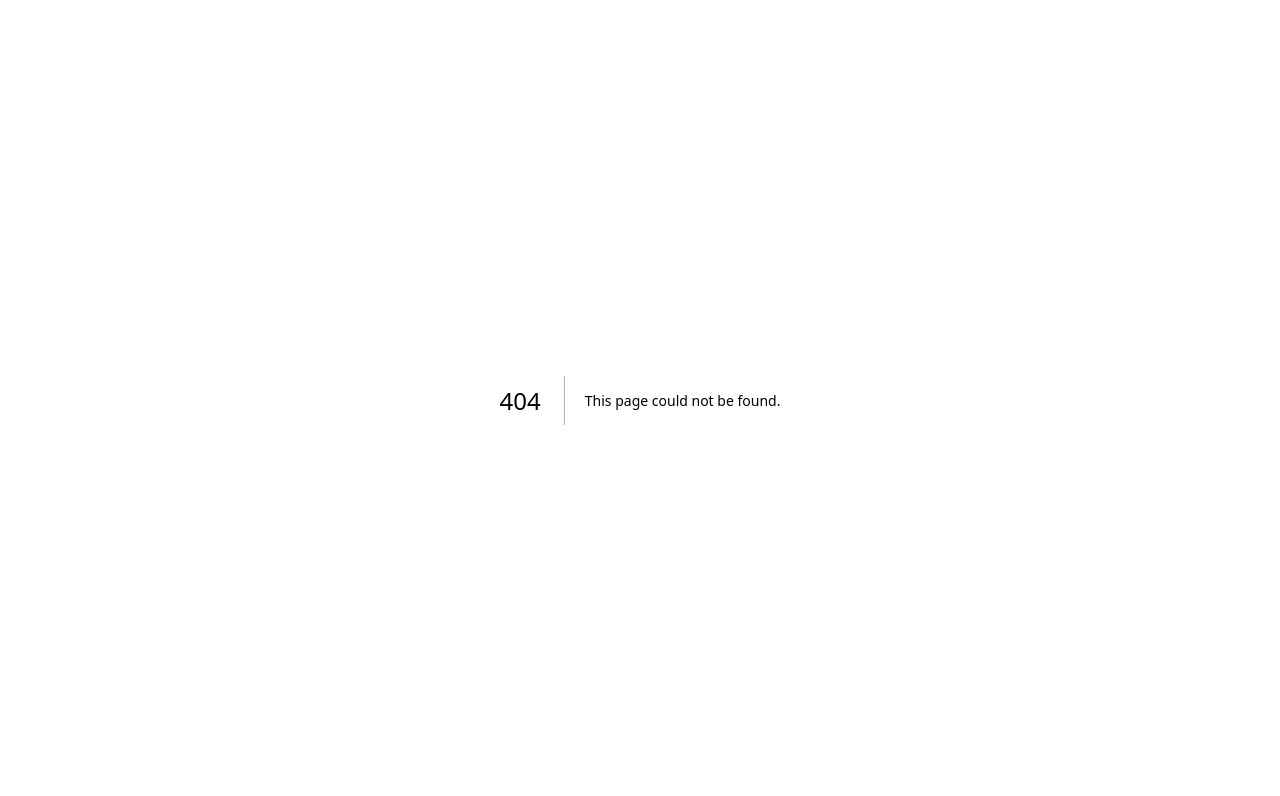
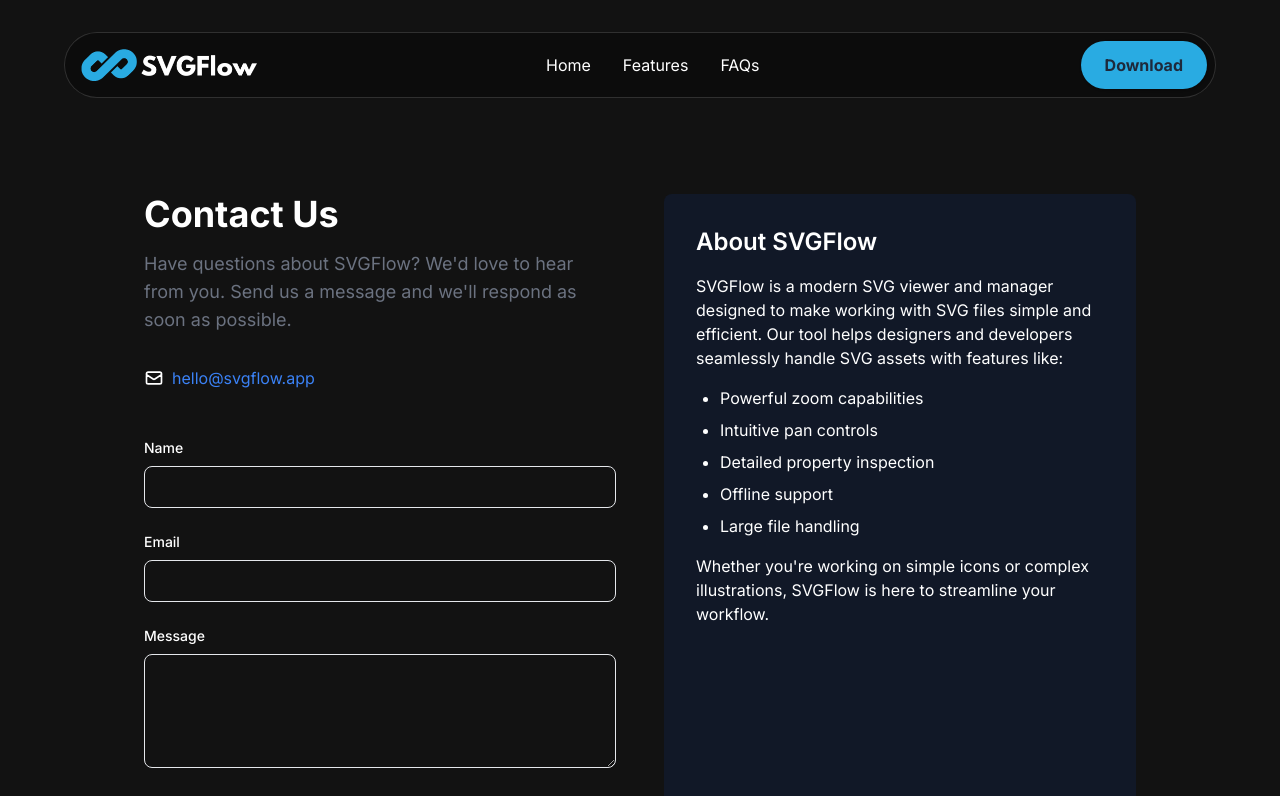
Before and after one commit to zedvex/svgflow-landing-page, a Next.js app: page /contact in a window 1280 px wide. Before the commit this address had no page. Shown: the top 796 px of the page. Built offline with nearby package versions, Linux system fonts and the light colour scheme.

Commit message:
Added contact + privacy policy + t and cs

```diff
--- /dev/null
+++ b/app/contact/page.tsx
@@ -0,0 +1,125 @@
+import Header from '@/components/Header';
+import Footer from '@/sections/Footer';
+
+export default function ContactPage() {
+  return (
+    <>
+      <Header />
+      <main className="container mx-auto px-4 py-16 max-w-5xl">
+        <div className="grid grid-cols-1 md:grid-cols-2 gap-12">
+          <div>
+            <div className="text-center md:text-left mb-12">
+              <h1 className="text-4xl font-bold mb-4">Contact Us</h1>
+              <p className="text-lg text-gray-500 mb-8">
+                Have questions about SVGFlow? We&apos;d love to hear from you.
+                Send us a message and we&apos;ll respond as soon as possible.
+              </p>
+              <div className="space-y-4">
+                <div className="flex items-center gap-2">
+                  <svg
+                    className="w-5 h-5"
+                    fill="none"
+                    stroke="currentColor"
+                    viewBox="0 0 24 24"
+                    xmlns="http://www.w3.org/2000/svg"
+                  >
+                    <path
+                      strokeLinecap="round"
+                      strokeLinejoin="round"
+                      strokeWidth={2}
+                      d="M3 8l7.89 5.26a2 2 0 002.22 0L21 8M5 19h14a2 2 0 002-2V7a2 2 0 00-2-2H5a2 2 0 00-2 2v10a2 2 0 002 2z"
+                    />
+                  </svg>
+                  <a
+                    href="mailto:hello@svgflow.app"
+                    className="text-blue-500 hover:text-blue-600"
+                  >
+                    hello@svgflow.app
+                  </a>
+                </div>
+              </div>
+            </div>
+            <form className="space-y-6">
+              <div>
+                <label
+                  htmlFor="name"
+                  className="block text-sm font-medium mb-2"
+                >
+                  Name
+                </label>
+                <input
+                  type="text"
+                  id="name"
+                  name="name"
+                  className="w-full px-4 py-2 border rounded-lg focus:ring-2 focus:ring-blue-500 focus:border-blue-500"
+                  required
+                />
+              </div>
+              <div>
+                <label
+                  htmlFor="email"
+                  className="block text-sm font-medium mb-2"
+                >
+                  Email
+                </label>
+                <input
+                  type="email"
+                  id="email"
+                  name="email"
+                  className="w-full px-4 py-2 border rounded-lg focus:ring-2 focus:ring-blue-500 focus:border-blue-500"
+                  required
+                />
+              </div>
+              <div>
+                <label
+                  htmlFor="message"
+                  className="block text-sm font-medium mb-2"
+                >
+                  Message
+                </label>
+                <textarea
+                  id="message"
+                  name="message"
+                  rows={4}
+                  className="w-full px-4 py-2 border rounded-lg focus:ring-2 focus:ring-blue-500 focus:border-blue-500"
+                  required
+                />
+              </div>
+              <div>
+                <button
+                  type="submit"
+                  className="w-full bg-blue-500 text-white px-8 py-3 rounded-lg hover:bg-blue-600 transition-colors"
+                >
+                  Send Message
+                </button>
+              </div>
+            </form>
+          </div>
+          <div className="bg-gray-900 p-8 rounded-lg">
+            <h2 className="text-2xl font-semibold mb-4">About SVGFlow</h2>
+            <div className="space-y-4">
+              <p>
+                SVGFlow is a modern SVG viewer and manager designed to make
+                working with SVG files simple and efficient. Our tool helps
+                designers and developers seamlessly handle SVG assets with
+                features like:
+              </p>
+              <ul className="list-disc pl-6 space-y-2">
+                <li>Powerful zoom capabilities</li>
+                <li>Intuitive pan controls</li>
+                <li>Detailed property inspection</li>
+                <li>Offline support</li>
+                <li>Large file handling</li>
+              </ul>
+              <p>
+                Whether you&apos;re working on simple icons or complex
+                illustrations, SVGFlow is here to streamline your workflow.
+              </p>
+            </div>
+          </div>
+        </div>
+      </main>
+      <Footer />
+    </>
+  );
+}
--- /dev/null
+++ b/app/privacy-policy/page.tsx
@@ -0,0 +1,73 @@
+import Header from '@/components/Header';
+import Footer from '@/sections/Footer';
+
+export default function PrivacyPolicyPage() {
+  return (
+    <>
+      <Header />
+      <main className="container mx-auto px-4 py-16 max-w-3xl">
+        <div className="text-center">
+          <h1 className="text-4xl font-bold mb-8">Privacy Policy</h1>
+          <div className="space-y-6 text-left">
+            <p className="text-lg">Last updated: December 22, 2024</p>
+
+            <section className="space-y-4">
+              <h2 className="text-2xl font-semibold">
+                1. Information We Collect
+              </h2>
+              <p>
+                SVGFlow collects minimal information necessary to provide our
+                services. This may include:
+              </p>
+              <ul className="list-disc pl-6 space-y-2">
+                <li>Basic usage data</li>
+                <li>Device information</li>
+                <li>Crash reports</li>
+              </ul>
+            </section>
+
+            <section className="space-y-4">
+              <h2 className="text-2xl font-semibold">
+                2. How We Use Your Information
+              </h2>
+              <p>We use collected information to:</p>
+              <ul className="list-disc pl-6 space-y-2">
+                <li>Improve our software</li>
+                <li>Fix bugs and issues</li>
+                <li>Enhance user experience</li>
+              </ul>
+            </section>
+
+            <section className="space-y-4">
+              <h2 className="text-2xl font-semibold">3. Data Storage</h2>
+              <p>
+                SVGFlow operates primarily offline. Any SVG files you view
+                remain on your device and are not uploaded to our servers unless
+                explicitly requested.
+              </p>
+            </section>
+
+            <section className="space-y-4">
+              <h2 className="text-2xl font-semibold">
+                4. Third-Party Services
+              </h2>
+              <p>
+                We do not share your information with third parties except when
+                necessary to provide our services or when required by law.
+              </p>
+            </section>
+
+            <section className="space-y-4">
+              <h2 className="text-2xl font-semibold">5. Contact Us</h2>
+              <p>
+                If you have questions about this Privacy Policy, please contact
+                us through our website.
+              </p>
+            </section>
+          </div>
+        </div>
+      </main>
+      <Footer />
+    </>
+  );
+}
--- /dev/null
+++ b/app/terms-and-conditions/page.tsx
@@ -0,0 +1,65 @@
+import Header from '@/components/Header';
+import Footer from '@/sections/Footer';
+
+export default function TermsAndConditionsPage() {
+  return (
+    <>
+      <Header />
+      <main className="container mx-auto px-4 py-16 max-w-3xl">
+        <div className="text-center">
+          <h1 className="text-4xl font-bold mb-8">Terms and Conditions</h1>
+          <div className="space-y-6 text-left">
+            <p className="text-lg">Last updated: December 22, 2024</p>
+
+            <section className="space-y-4">
+              <h2 className="text-2xl font-semibold">1. Acceptance of Terms</h2>
+              <p>
+                By accessing and using SVGFlow, you agree to be bound by these
+                Terms and Conditions. If you do not agree with any part of these
+                terms, please do not use our service.
+              </p>
+            </section>
+
+            <section className="space-y-4">
+              <h2 className="text-2xl font-semibold">2. Use License</h2>
+              <p>
+                SVGFlow grants you a personal, non-exclusive, non-transferable
+                license to use our software for viewing and managing SVG files.
+                This license is subject to these Terms and Conditions.
+              </p>
+            </section>
+
+            <section className="space-y-4">
+              <h2 className="text-2xl font-semibold">3. Restrictions</h2>
+              <p>You may not:</p>
+              <ul className="list-disc pl-6 space-y-2">
+                <li>Modify or distribute the software</li>
+                <li>Reverse engineer or decompile the software</li>
+                <li>Remove any copyright or proprietary notices</li>
+                <li>Use the software for any illegal purpose</li>
+              </ul>
+            </section>
+
+            <section className="space-y-4">
+              <h2 className="text-2xl font-semibold">4. Updates and Changes</h2>
+              <p>
+                We reserve the right to modify or discontinue the service at any
+                time. We may also update these terms as needed. Continued use of
+                SVGFlow after changes constitutes acceptance of new terms.
+              </p>
+            </section>
+
+            <section className="space-y-4">
+              <h2 className="text-2xl font-semibold">5. Contact</h2>
+              <p>
+                For questions about these Terms and Conditions, please contact
+                us through our website.
+              </p>
+            </section>
+          </div>
+        </div>
+      </main>
+      <Footer />
+    </>
+  );
+}
--- a/constants/index.ts
+++ b/constants/index.ts
@@ -140,15 +140,15 @@ export const FAQs = [
 
 export const FOOTER_LINKS = [
   {
-    href: '#',
+    href: '/contact',
     label: 'Contact',
   },
   {
-    href: '#',
+    href: '/privacy-policy',
     label: 'Privacy Policy',
   },
   {
-    href: '#',
+    href: '/terms-and-conditions',
     label: 'Terms & Conditions',
   },
 ];
--- a/sections/Features.tsx
+++ b/sections/Features.tsx
@@ -47,8 +47,8 @@ const Features = () => {
             </div>
           </FeatureCard>
           <FeatureCard
-            title="Real-time Collaboration"
-            description="Work together seamlessly with your team in real-time, seeing changes instantly"
+            title="SVG Property Inspector"
+            description="Inspect and understand SVG properties with a powerful built-in inspector that shows all attributes and values"
             className="md:col-span-2 lg:col-span-1 group"
           >
             <div className="aspect-video flex items-center justify-center">
```
